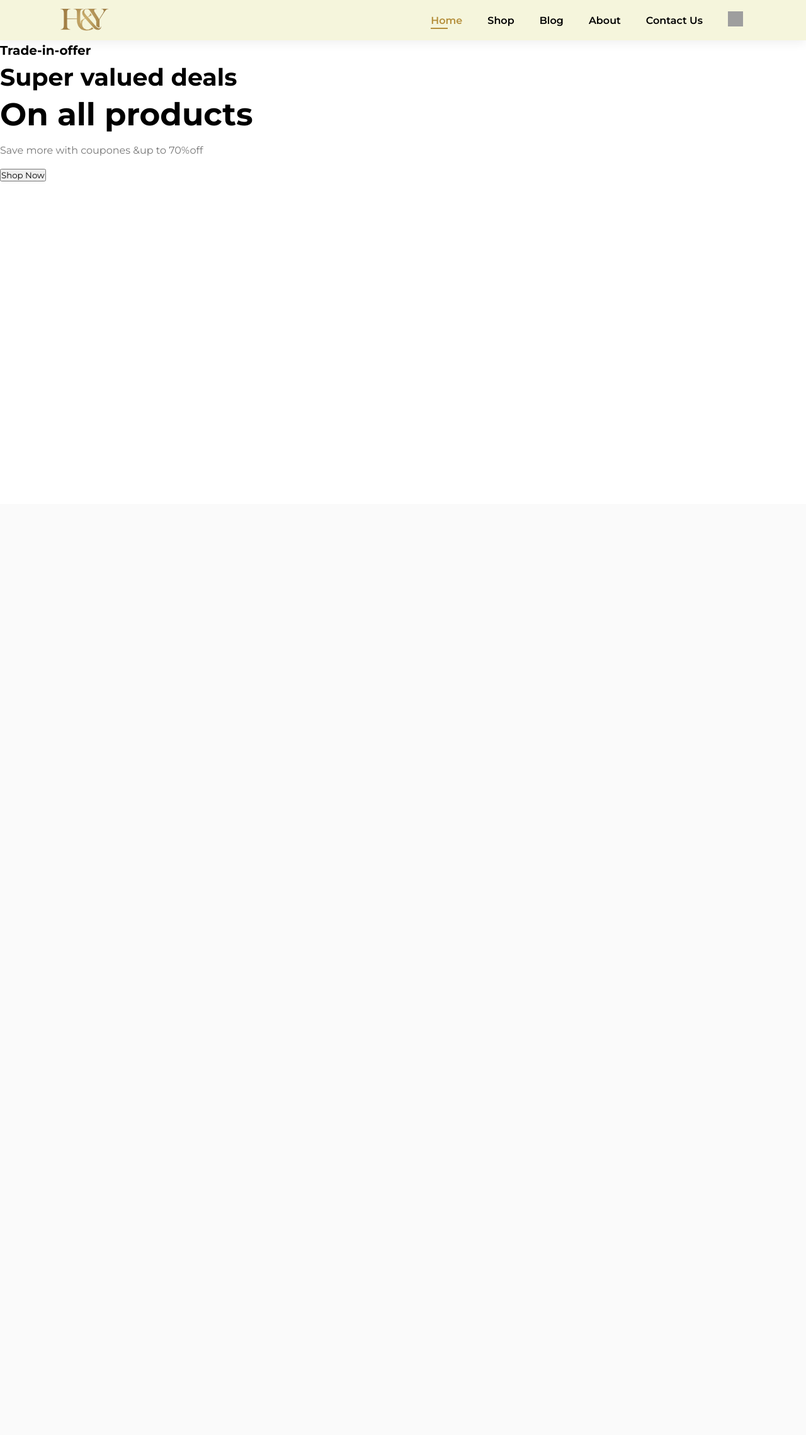
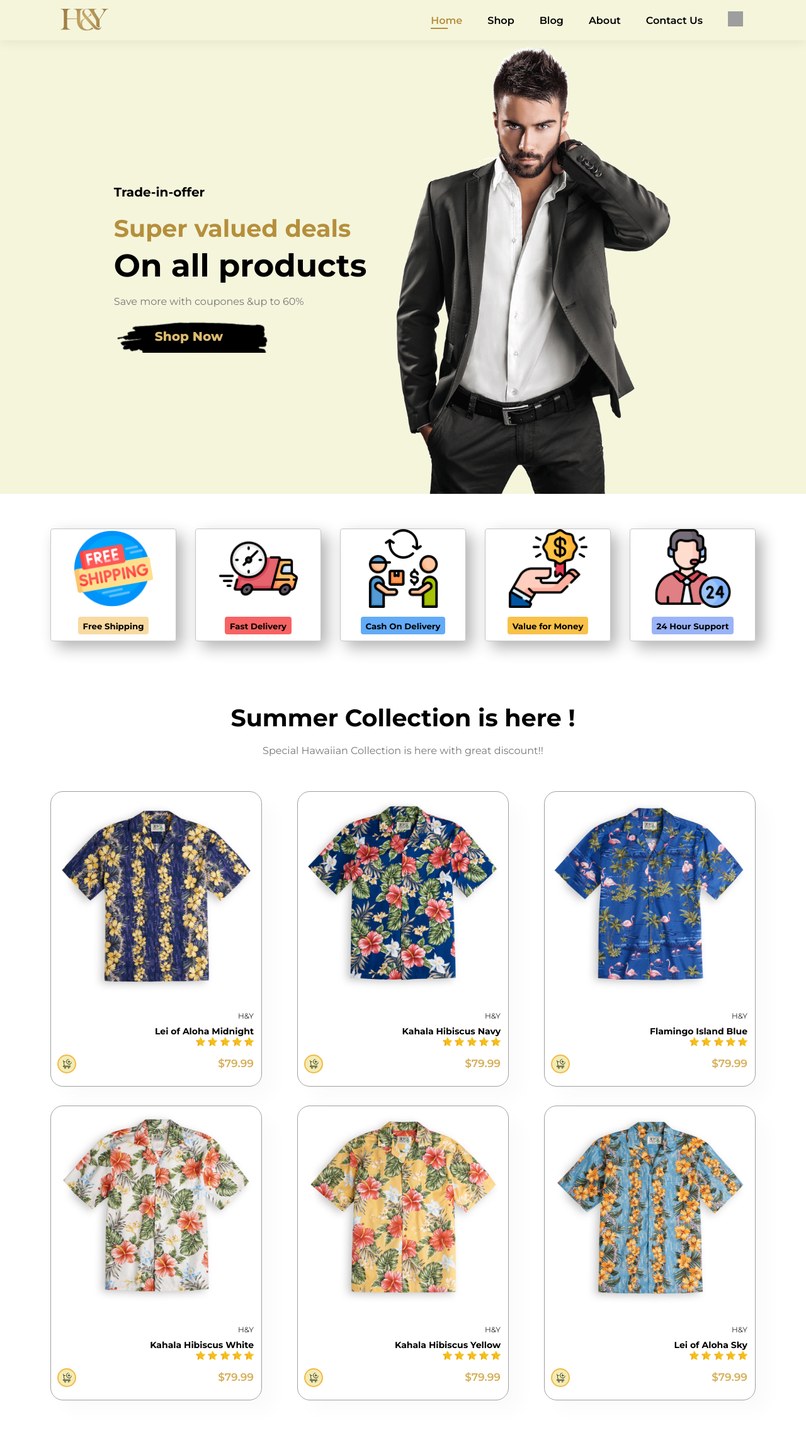
Before and after one commit to Yash0082/E-Commerce-Website, a PHP site: page / in a window 1280 px wide. Shown: the whole page at 63% size. Before the commit the page ends 288 px from the top, so only its background shows below. Run offline with PHP 8.4, Linux system fonts and the light colour scheme; grey boxes are pictures that could not be loaded.

Commit message:
more content added to the page

```diff
--- a/index.html
+++ b/index.html
@@ -3,11 +3,11 @@
 <head>
     <meta charset="UTF-8">
     <meta name="viewport" content="width=device-width, initial-scale=1.0">
-    <title>Document</title>
+    <title>H&Y</title>
     <link rel="stylesheet" href="style.css">
 </head>
 <body>
-    <section class="header">
+    <section id="header">
         <a href="index.html" class="logo"><img height="60px" src="img/H_Y-removebg-preview.png" alt="logo" ></a>
 
         <div>
@@ -23,12 +23,149 @@
     </section>
 
     <section id="hero">
-        <h4>Trade-in-offer</h4>
-        <h2>Super valued deals</h2>
-        <h1>On all products</h1>
-        <p>Save more with coupones &up to 70%off</p>
-        <button>Shop Now</button>
+        <div class="con">
+            <h4>Trade-in-offer</h4>
+            <h2>Super valued deals</h2>
+            <h1>On all products</h1>
+            <p>Save more with coupones &up to 60%</p>
+            <button>Shop Now</button>
+        </div>
     </section>
 
+    <section id="feature" class="section-p1">
+        <div class="fe-box">
+            <img src="img/feature/free-shipping.png" alt="free-shipping">
+            <h5>Free Shipping</h5>
+        </div>
+
+        <div class="fe-box">
+            <img src="img/feature/fast-delivery.png" alt="fast-delivery">
+            <h5>Fast Delivery</h5>
+        </div>
+
+        <div class="fe-box">
+            <img src="img/feature/cash-on-delivery.png" alt="cash-on-delivery" >
+            <h5>Cash On Delivery</h5>
+        </div>
+
+        <div class="fe-box">
+            <img src="img/feature/value-for-money.png" alt="value-for-money" >
+            <h5>Value for Money</h5>
+        </div>
+
+        <div class="fe-box">
+            <img src="img/feature/24-hours-support.png" alt="24-hours-support" >
+            <h5>24 Hour Support</h5>
+        </div>
+    </section>
+
+    <section id="product1" class="section-p1">
+        <h2>Summer Collection is here !</h2>
+        <p>Special Hawaiian Collection is here with great discount!!</p>
+        <div class="pro-container">
+            <div class="pro">
+                <img class="product" src="img/products/p1.jpg" alt="shirt">
+                <div class="des">
+                    <span>H&Y</span>
+                    <h5>Lei of Aloha Midnight</h5>
+                    <div class="star">
+                        <img src="img/star.png" alt="star" height="15px">
+                        <img src="img/star.png" alt="star" height="15px">
+                        <img src="img/star.png" alt="star" height="15px">
+                        <img src="img/star.png" alt="star" height="15px">
+                        <img src="img/star.png" alt="star" height="15px">
+                    </div>
+                    <h4>$79.99</h4>
+                </div>
+                <a href="#"><img class="cart" src="img/add-to-cart.png" alt="add-to cart" ></a>
+            </div>
+
+            <div class="pro">
+                <img class="product" src="img/products/p2.jpg" alt="shirt">
+                <div class="des">
+                    <span>H&Y</span>
+                    <h5>Kahala Hibiscus Navy</h5>
+                    <div class="star">
+                        <img src="img/star.png" alt="star" height="15px">
+                        <img src="img/star.png" alt="star" height="15px">
+                        <img src="img/star.png" alt="star" height="15px">
+                        <img src="img/star.png" alt="star" height="15px">
+                        <img src="img/star.png" alt="star" height="15px">
+                    </div>
+                    <h4>$79.99</h4>
+                </div>
+                <a href="#"><img class="cart" src="img/add-to-cart.png" alt="add-to cart" ></a>
+            </div>
+
+            <div class="pro">
+                <img class="product" src="img/products/p3.jpg" alt="shirt">
+                <div class="des">
+                    <span>H&Y</span>
+                    <h5>Flamingo Island Blue</h5>
+                    <div class="star">
+                        <img src="img/star.png" alt="star" height="15px">
+                        <img src="img/star.png" alt="star" height="15px">
+                        <img src="img/star.png" alt="star" height="15px">
+                        <img src="img/star.png" alt="star" height="15px">
+                        <img src="img/star.png" alt="star" height="15px">
+                    </div>
+                    <h4>$79.99</h4>
+                </div>
+                <a href="#"><img class="cart" src="img/add-to-cart.png" alt="add-to cart" ></a>
+            </div>
+
+            <div class="pro">
+                <img class="product" src="img/products/p4.jpg" alt="shirt">
+                <div class="des">
+                    <span>H&Y</span>
+                    <h5>Kahala Hibiscus White</h5>
+                    <div class="star">
+                        <img src="img/star.png" alt="star" height="15px">
+                        <img src="img/star.png" alt="star" height="15px">
+                        <img src="img/star.png" alt="star" height="15px">
+                        <img src="img/star.png" alt="star" height="15px">
+                        <img src="img/star.png" alt="star" height="15px">
+                    </div>
+                    <h4>$79.99</h4>
+                </div>
+                <a href="#"><img class="cart" src="img/add-to-cart.png" alt="add-to cart" ></a>
+            </div>
+
+            <div class="pro">
+                <img class="product" src="img/products/p5.jpg" alt="shirt">
+                <div class="des">
+                    <span>H&Y</span>
+                    <h5>Kahala Hibiscus Yellow</h5>
+                    <div class="star">
+                        <img src="img/star.png" alt="star" height="15px">
+                        <img src="img/star.png" alt="star" height="15px">
+                        <img src="img/star.png" alt="star" height="15px">
+                        <img src="img/star.png" alt="star" height="15px">
+                        <img src="img/star.png" alt="star" height="15px">
+                    </div>
+                    <h4>$79.99</h4>
+                </div>
+                <a href="#"><img class="cart" src="img/add-to-cart.png" alt="add-to cart" ></a>
+            </div>
+
+            <div class="pro">
+                <img class="product" src="img/products/p6.jpg" alt="shirt">
+                <div class="des">
+                    <span>H&Y</span>
+                    <h5>Lei of Aloha Sky</h5>
+                    <div class="star">
+                        <img src="img/star.png" alt="star" height="15px">
+                        <img src="img/star.png" alt="star" height="15px">
+                        <img src="img/star.png" alt="star" height="15px">
+                        <img src="img/star.png" alt="star" height="15px">
+                        <img src="img/star.png" alt="star" height="15px">
+                    </div>
+                    <h4>$79.99</h4>
+                </div>
+                <a href="#"><img class="cart" src="img/add-to-cart.png" alt="add-to cart" ></a>
+            </div>
+        </div>
+    </section>
     <script src="script.js"></script>
 </body>
+</html>
--- a/style.css
+++ b/style.css
@@ -43,13 +43,17 @@ body{
     width: 100%;
 }
 
-.header{
+#header{
     display: flex;
     align-items: center;
     justify-content: space-between;
     padding:0px 80px;
     background: beige ;
     box-shadow: 0 5px 15px rgba(0, 0, 0, 0.06);
+    z-index: 999;
+    position: sticky;
+    top: 0;
+    left: 0;
 }
 
 
@@ -91,5 +95,164 @@ body{
 }
 
 #hero{
+    background-image: url("img/bg-img\ \(2\).png") ;
+    height: 90vh;
+    width: 100%;
+    background-color: beige;
+    background-size: contain;
+    background-repeat: no-repeat;
+    background-position: top 25% right 25%;
+    padding: 0 80px;
+    display: flex;
+    flex-direction: column;
+    align-items: flex-start;
+    justify-content: center;
+}
+
+#hero h4{
+    padding-bottom: 15px;
+}
+#hero h2{
+    color: rgb(181, 143, 60);
+}
+#hero button{
+    background-image: url("img/btn-bg.png");
+    background-size: contain;
+    background-position: center center;
+    background-color: transparent;
+    color: rgb(219, 185, 111);
+    border:0;
+    padding: 14px 80px 14px 65px ;
+    background-repeat: no-repeat;
+    cursor: pointer;
+    font-weight: 800;
+    font-size: 20px;
+    background-size: 120%
+}
+.con{
+    margin-left: 9%;
+}
+
+#feature{
+    display: flex;
+    align-items: center;
+    justify-content: space-between;
+    flex-wrap: wrap ;
+}
+
+#feature .fe-box{
+    width: 200px;
+    text-align: center;
+    padding: 25x 15px;
+    box-shadow: 10px 10px 24px rgba(0, 0, 0, 0.3);
+    border: 1px solid rgb(197, 197, 197);
+    border-radius: 4px;
+    margin: 15px 0;
 
 }
+
+#feature .fe-box img{
+    height: 125px;
+    margin-bottom: 10px;
+}
+
+#feature .fe-box:hover{
+    box-shadow: 10px 10px 54px rgba(0, 0, 0, 0.4);
+}
+
+#feature .fe-box h5{
+    display: inline-block;
+    padding: 9px 8px 6px 8px;
+    margin: 0 0 10px 0;
+    line-height: 1;
+    border-radius: 4px;
+    color: black;
+    background-color: rgb(249, 232, 211);
+}
+
+#feature .fe-box:nth-child(1) h5{
+    background-color: rgb(248, 218, 161);
+}
+#feature .fe-box:nth-child(2) h5{
+    background-color: rgb(247, 99, 99);
+}
+#feature .fe-box:nth-child(3) h5{
+    background-color: rgb(99, 171, 247);
+}
+#feature .fe-box:nth-child(4) h5{
+    background-color: rgb(248, 193, 73);
+}
+#feature .fe-box:nth-child(5) h5{
+    background-color: rgb(154, 180, 247);
+}
+
+#product1{
+    text-align: center;
+}
+
+#product1 .pro-container{
+    display: flex;
+    justify-content: space-between;
+    padding-top: 20px;
+    flex-wrap: wrap;
+}
+
+#product1 .pro{
+    width: 30%;
+    min-width: 250px;
+    padding: 10px 12px;
+    border:1px solid rgb(159, 159, 159);
+    border-radius: 20px;
+    cursor: pointer;
+    box-shadow: 20px 20px 30px rgba(0, 0, 0, 0.02);
+    margin: 15px 0;
+    transition: 0.2 ease;
+    position: relative;
+}
+
+#product1 .pro:hover{
+    box-shadow: 20px 20px 30px rgba(0, 0, 0, 0.06);
+
+}
+
+#product1 .pro .product{
+    width: 100%;
+    border-radius: 20px;
+}
+
+#product1 .pro .des{
+    text-align: end;
+    padding: 10px 0;
+}
+
+#product1 .pro .des span{
+    color: #282828;
+    font-size:12px ;
+}
+
+#product1 .pro .des h5{
+    padding-top:7px ;
+    color: black;
+    font-size: 14px;
+}
+
+#product1 .pro .des h4{
+    padding-top: 7px;
+    font-size: 17px;
+    font-weight: 600;
+    color: rgb(214, 175, 90);
+}
+
+#product1 .pro .cart{
+    width: 30px;
+    height: 30px;
+    line-height: 1;
+    border:1px solid #f2ba4b;
+    border-radius: 50% ;
+    padding: 5px ;
+    border-width: 2px;
+    background-color: rgb(243, 236, 178);
+    position: absolute;
+    bottom: 20px;
+    left: 10px;
+}
```
Also changed, not shown: img/add-to-cart.png (added), img/bg-img (2).png (added), img/bg-img.png (added), img/btn-bg.png (added), img/btn-bg2.png (added), img/feature/24-hours-support.png (added), img/feature/cash-on-delivery.png (added), img/feature/fast-delivery.png (added), img/feature/free-shipping.png (added), img/feature/value-for-money.png (added), img/products/p1.jpg (added), img/products/p2.jpg (added), img/products/p3.jpg (added), img/products/p4.jpg (added), 3 more files.
